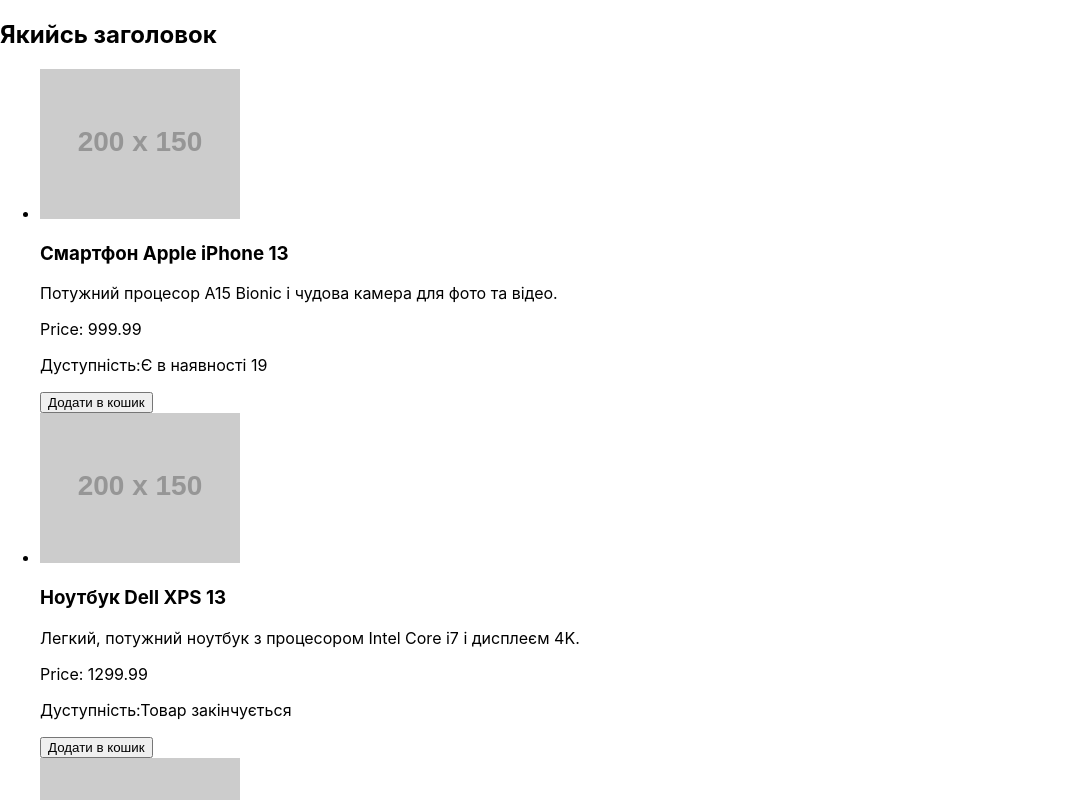
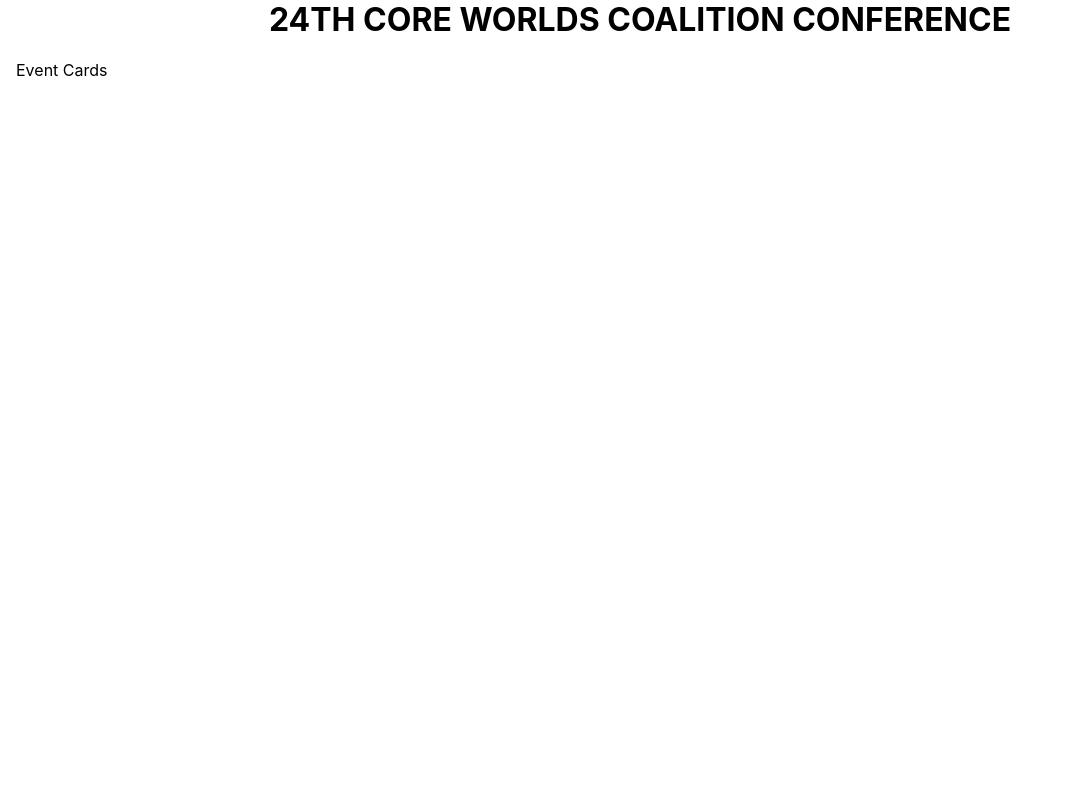
Before and after one commit to Evalac/reactFirstModule, a React (Create React App) app: page / in a window 1280 px wide. Shown: the top 800 px of the page, without its empty margins (0-1073 px from the left). Built offline with nearby package versions, Linux system fonts and the light colour scheme.

Commit message:
propsType

```diff
--- a/src/components/App.jsx
+++ b/src/components/App.jsx
@@ -1,14 +1,20 @@
 import data from '../data';
 import { Section } from './Section';
 import { GaddjetsLists } from './GaddjetsList';
+import { PageTitle } from './PageTitle/PageTile';
+import { EventBoard } from './EventBoard/EventBoard';
+import upcomingEvents from '../upcoming-events.json';
 
 export const App = () => {
   return (
     <div>
-      <Section title="Якийсь заголовок">
+      {/* <Section title="Якийсь заголовок">
         <GaddjetsLists items={data} />
       </Section>
-      <Section />
+      <Section /> */}
+
+      <PageTitle text="24th core worlds coalition conference" />
+      <EventBoard events={upcomingEvents} />
     </div>
   );
 };
--- /dev/null
+++ b/src/components/EventBoard/EventBoard.jsx
@@ -0,0 +1,9 @@
+import css from './EventBoard.module.css';
+
+function EventBoard({ events }) {
+  console.log(events);
+
+  return <div className={css.eventBoard}>Event Cards</div>;
+}
+
+export { EventBoard };
--- /dev/null
+++ b/src/components/EventBoard/EventBoard.module.css
@@ -0,0 +1,7 @@
+.eventBoard {
+  display: grid;
+  grid-template-columns: repeat(auto-fit, minimax(240px, auto));
+  gap: 24px;
+  padding-left: 16px;
+  padding-right: 16px;
+}
--- /dev/null
+++ b/src/components/PageTitle/PageTile.jsx
@@ -0,0 +1,7 @@
+import css from './PageTitle.module.css';
+
+function PageTitle({ text }) {
+  return <h1 className={css.title}>{text}</h1>;
+}
+
+export { PageTitle };
--- /dev/null
+++ b/src/components/PageTitle/PageTitle.module.css
@@ -0,0 +1,5 @@
+.title {
+  margin-top: 0;
+  text-align: center;
+  text-transform: uppercase;
+}
--- /dev/null
+++ b/src/upcoming-events.json
@@ -0,0 +1,102 @@
+[
+  {
+    "name": "Tech Conference 2024",
+    "location": "New York, USA",
+    "speaker": "John Smith",
+    "type": "Conference",
+    "time": {
+      "start": "2024-11-01 09:00",
+      "end": "2024-11-01 17:00"
+    }
+  },
+  {
+    "name": "AI Workshop",
+    "location": "Berlin, Germany",
+    "speaker": "Anna Müller",
+    "type": "Workshop",
+    "time": {
+      "start": "2024-12-05 10:00",
+      "end": "2024-12-05 14:00"
+    }
+  },
+  {
+    "name": "Marketing Summit",
+    "location": "Tokyo, Japan",
+    "speaker": "Kazuo Tanaka",
+    "type": "Summit",
+    "time": {
+      "start": "2024-10-15 08:00",
+      "end": "2024-10-15 18:00"
+    }
+  },
+  {
+    "name": "Healthcare Expo",
+    "location": "Toronto, Canada",
+    "speaker": "Dr. Emily Johnson",
+    "type": "Expo",
+    "time": {
+      "start": "2024-09-20 09:00",
+      "end": "2024-09-20 16:00"
+    }
+  },
+  {
+    "name": "Blockchain Forum",
+    "location": "Dubai, UAE",
+    "speaker": "Ahmed Al Maktoum",
+    "type": "Forum",
+    "time": {
+      "start": "2024-11-10 10:00",
+      "end": "2024-11-10 17:00"
+    }
+  },
+  {
+    "name": "Startup Pitch Event",
+    "location": "San Francisco, USA",
+    "speaker": "Elena Gonzalez",
+    "type": "Pitch Event",
+    "time": {
+      "start": "2024-10-25 13:00",
+      "end": "2024-10-25 18:00"
+    }
+  },
+  {
+    "name": "Environmental Symposium",
+    "location": "Sydney, Australia",
+    "speaker": "Prof. David Li",
+    "type": "Symposium",
+    "time": {
+      "start": "2024-12-12 09:30",
+      "end": "2024-12-12 16:00"
+    }
+  },
+  {
+    "name": "Cybersecurity Seminar",
+    "location": "London, UK",
+    "speaker": "James Williams",
+    "type": "Seminar",
+    "time": {
+      "start": "2024-09-18 14:00",
+      "end": "2024-09-18 17:00"
+    }
+  },
+  {
+    "name": "Design Thinking Workshop",
+    "location": "Stockholm, Sweden",
+    "speaker": "Maria Lindström",
+    "type": "Workshop",
+    "time": {
+      "start": "2024-11-23 10:00",
+      "end": "2024-11-23 15:00"
+    }
+  },
+  {
+    "name": "EdTech Conference",
+    "location": "Singapore",
+    "speaker": "Ravi Kumar",
+    "type": "Conference",
+    "time": {
+      "start": "2024-10-07 09:00",
+      "end": "2024-10-07 17:00"
+    }
+  }
+]
```
